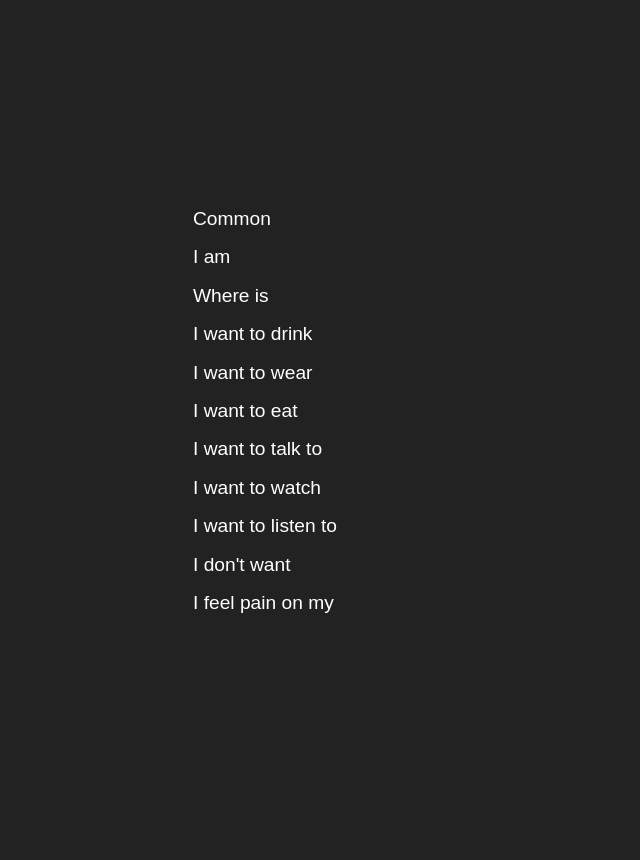
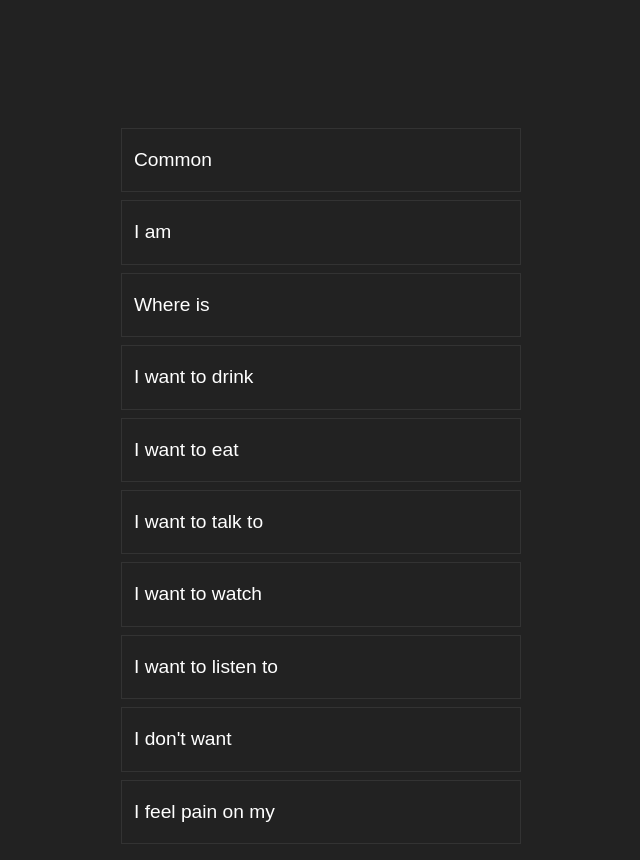
Before and after one commit to dylanharrington/aphasia, a React (Create React App) app: page / in a window 1280 px wide. Shown: the top 860 px of the page, without its empty margins (7-647 px from the left). Before the commit the page ends 822 px from the top, so only its background shows below. Built offline with nearby package versions, Linux system fonts and the light colour scheme.

Commit message:
shali's tweaks

```diff
--- a/src/App.css
+++ b/src/App.css
@@ -17,7 +17,7 @@ body h1 {
 }
 
 .Container {
-  padding: 200px;
+  padding: 120px;
 }
 
 .Container > div {
@@ -28,8 +28,11 @@ body h1 {
 
 
 .App--item {
+  border: 1px solid #333;
   cursor: pointer;
   line-height: 2em;
+  padding: 12px;
+  margin: 8px;
 }
 
 .selected {
--- a/src/App.js
+++ b/src/App.js
@@ -97,10 +97,6 @@ const primaryList = [
     allows: [secondaryList.drink],
   },
   {
-    text: 'I want to wear',
-    allows: [secondaryList.clothing],
-  },
-  {
     text: 'I want to eat',
     allows: [secondaryList.food],
   },
```
